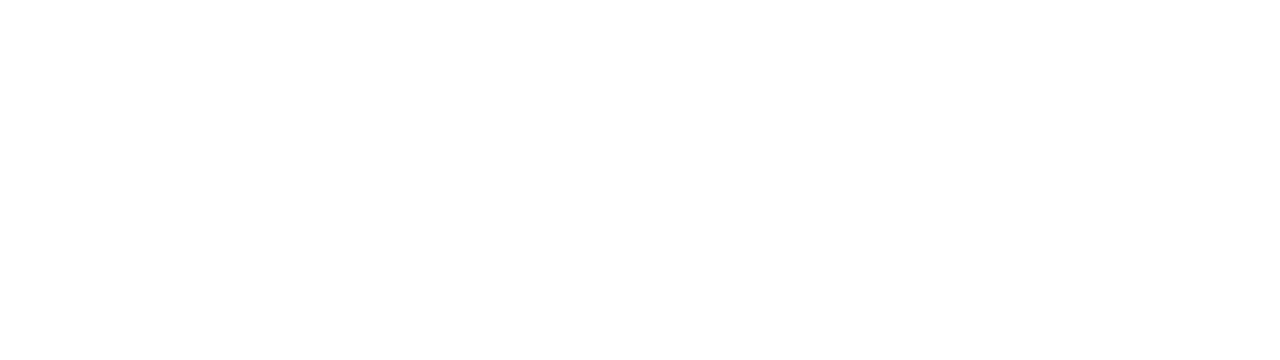
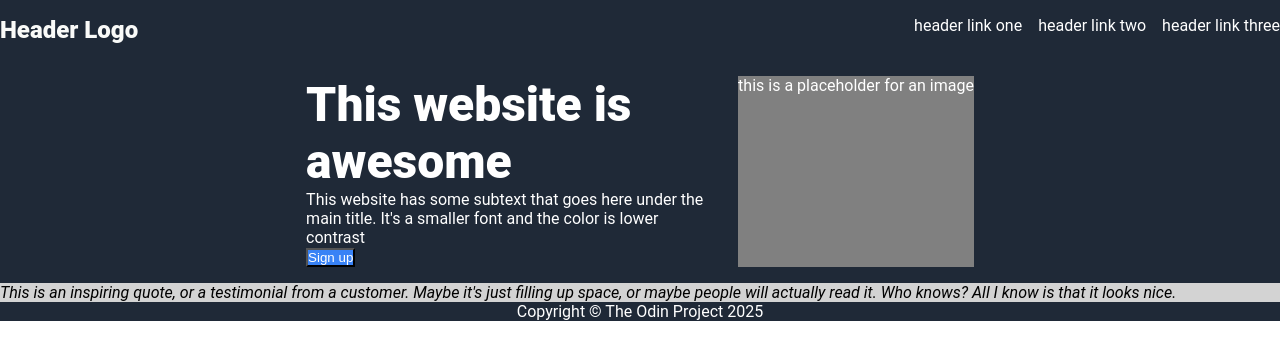
Before and after one commit to panem-enzo/landing-page, a plain HTML site: page index.html in a window 1280 px wide. Drawn offline with Linux system fonts and the light colour scheme.

Commit message:
Completed creating all divs for every section

```diff
--- a/index.html
+++ b/index.html
@@ -4,13 +4,63 @@
     <meta charset="UTF-8">
     <meta name="viewport" content="width=device-width, initial-scale=1.0">
     <title>Landing Page</title>
+    <link rel="stylesheet" href="styles.css">
 </head>
 <body>
     <div class="header">
+        <div class="left">
+            Header Logo
+        </div>
+        <div class="right">
+            <ul>
+                <li><a href="">header link one</a></li>
+                <li><a href="">header link two</a></li>
+                <li><a href="">header link three</a></li>
+            </ul>
+        </div>
+    </div>
+    <div class="home">
+        <div class="left">
+            <h1>This website is awesome</h1>
+            <p>This website has some subtext that goes here under the main title.
+                It's a smaller font and the color is lower contrast
+            </p>
+            <button>Sign up</button>
+        </div>
+        <div class="right">
+            <div class="image">
+                this is a placeholder for an image
+            </div>
+        </div>
+    </div>
+    <div class="content">
+        <div class="items-container">
+            <div class="item">
+
+            </div>
+            <div class="item">
+
+            </div>
+            <div class="item">
+
+            </div>
+            <div class="item">
+
+            </div>
+        </div>
+    </div>
+    <div class="testimonial">
+        <em>
+            This is an inspiring quote, or a testimonial from a customer.
+            Maybe it's just filling up space, or maybe people will actually read it.
+            Who knows? All I know is that it looks nice.
+        </em>
+    </div>
+    <div class="call-to-action">
 
     </div>
     <div class="footer">
-
+        Copyright &copy The Odin Project 2025
     </div>
 </body>
 </html>
--- a/styles.css
+++ b/styles.css
@@ -0,0 +1,77 @@
+* {
+    margin: 0;
+    padding: 0;
+    box-sizing: border-box;
+}
+
+body {
+    font-family: 'Roboto', sans-serif;
+    color: black;
+}
+
+ul {
+    display: flex;
+    gap: 16px;
+    list-style: none;
+}
+
+a {
+    text-decoration: none;
+    color: white;
+}
+
+button {
+    color: white;
+    background-color: #3882F6;
+    cursor: pointer;
+}
+
+.header, .home, .footer {
+    background-color: #1F2937;
+    color: white;
+}
+
+.header, .home {
+    padding: 16px 0;
+}
+
+.header {
+    display: flex;
+    justify-content: space-between;
+}
+
+.header .left {
+    font-size: 24px;
+    font-weight: 900;
+    color: #F9FAF8;
+}
+
+.home {
+    display: flex;
+    justify-content: center;
+    gap: 32px;
+    /* height: 100vh; */
+}
+
+.home .left {
+    max-width: 400px;
+}
+
+.home .left h1 {
+    font-size: 48px;
+    font-color: #F9FAF8;
+    font-weight: 900;
+}
+
+.home .right {
+    background-color: gray;
+}
+
+.testimonial {
+    background-color: lightgray;
+}
+
+.footer {
+    display: flex;
+    justify-content: center;
+}
```
